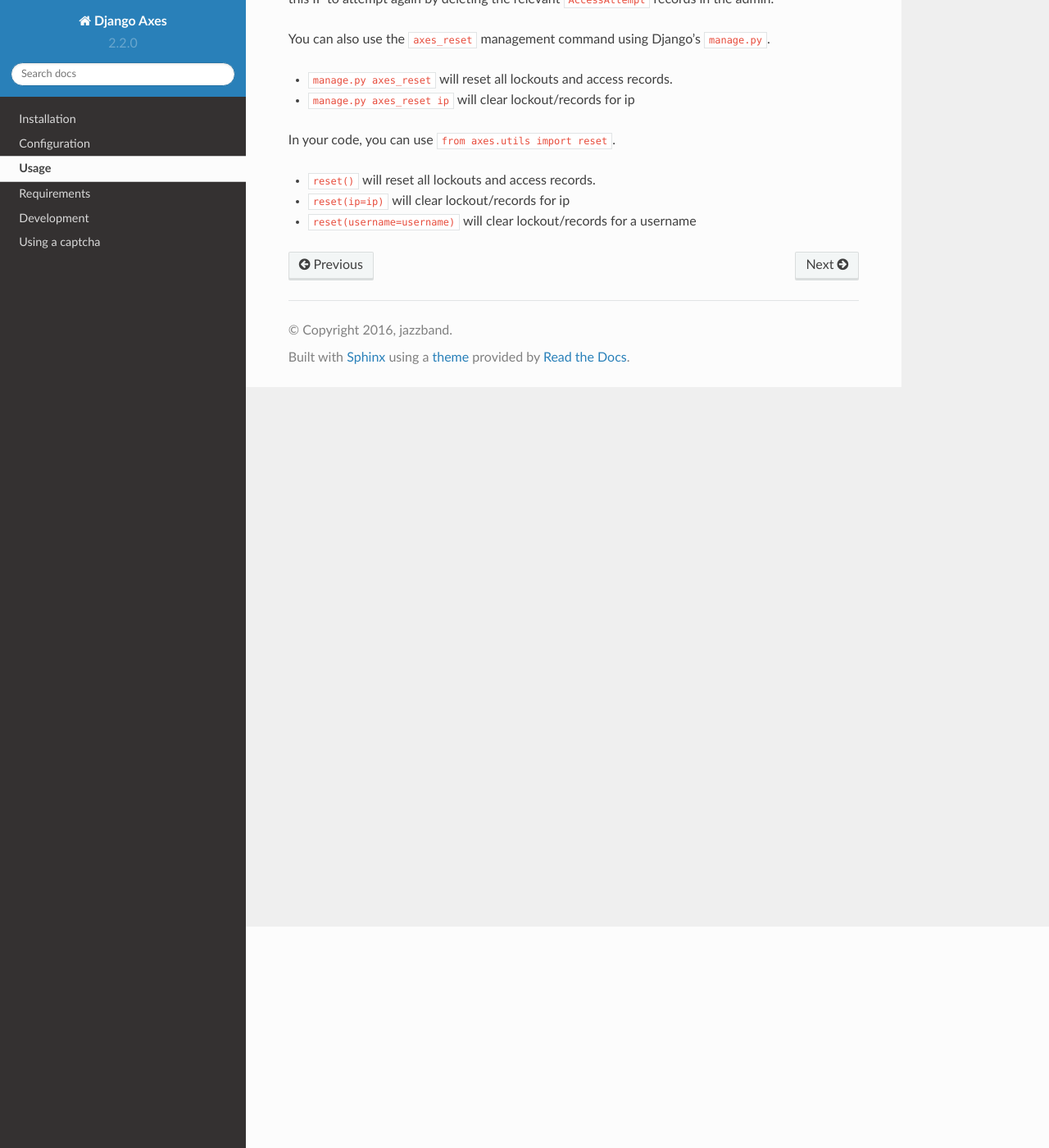
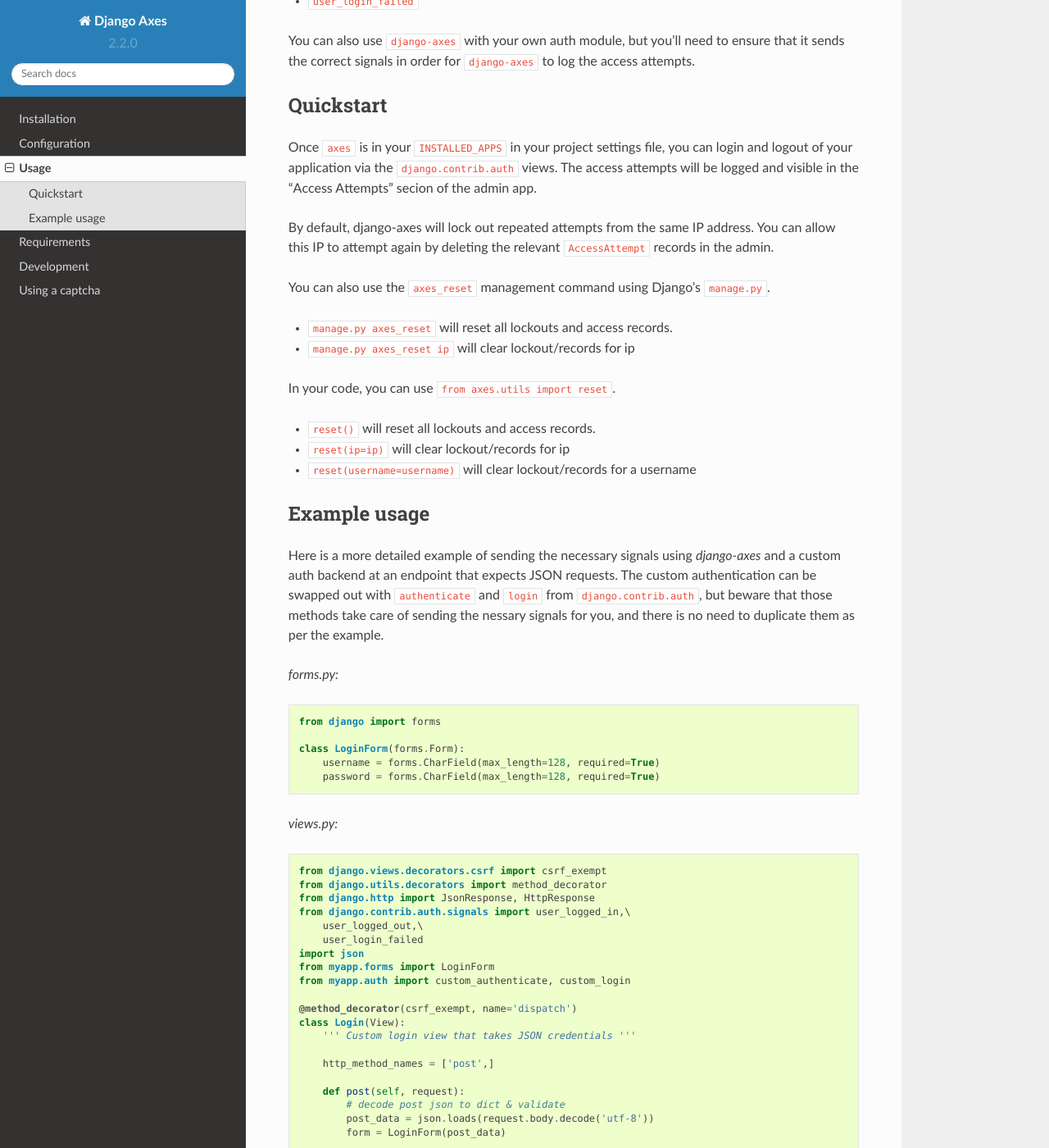
Before and after one commit to jazzband/django-axes, a Sphinx documentation site: the page built from docs/usage.rst, in a window 1280 px wide and 1400 px high, scrolled down 270 px. Shown: the whole window at 82% size. Built offline with Sphinx 7.4.7 and the Read the Docs theme 2.0.0, drawn with Linux system fonts in a browser that asks for light colours; some of the changed text lies outside the part shown.

Commit message:
Make usage cases (using django.contrib.auth's signals) explicit, and also detail how version 3 works, so that previous version 2 users who expect the `watch_login` decorator aren't confused. Issue #272 was opened due to incorrect documentation. Unfortunately, the relevant documentation file was deleted rather than updated, and the issue was closed. This commit is intended to fix the missing documentation.

```diff
--- a/docs/usage.rst
+++ b/docs/usage.rst
@@ -2,9 +2,24 @@
 
 Usage
 =====
+``django-axes`` listens to signals from ``django.contrib.auth.signals`` to
+log access attempts:
 
-Using ``django-axes`` is extremely simple. All you need to do is periodically
-check the Access Attempts section of the admin.
+* ``user_logged_in``
+* ``user_logged_out``
+* ``user_login_failed``
+
+You can also use ``django-axes`` with your own auth module, but you'll need
+to ensure that it sends the correct signals in order for ``django-axes`` to
+log the access attempts.
+
+Quickstart
+----------
+
+Once ``axes`` is in your ``INSTALLED_APPS`` in your project settings file,
+you can login and logout of your application via the ``django.contrib.auth``
+views. The access attempts will be logged and visible in the "Access Attempts"
+secion of the admin app.
 
 By default, django-axes will lock out repeated attempts from the same IP
 address. You can allow this IP to attempt again by deleting the relevant
@@ -21,3 +36,87 @@
 * ``reset()`` will reset all lockouts and access records.
 * ``reset(ip=ip)`` will clear lockout/records for ip
 * ``reset(username=username)`` will clear lockout/records for a username
+
+Example usage
+-------------
+
+Here is a more detailed example of sending the necessary signals using
+`django-axes` and a custom auth backend at an endpoint that expects JSON
+requests. The custom authentication can be swapped out with ``authenticate``
+and ``login`` from ``django.contrib.auth``, but beware that those methods take
+care of sending the nessary signals for you, and there is no need to duplicate
+them as per the example.
+
+*forms.py:* ::
+
+    from django import forms
+
+    class LoginForm(forms.Form):
+        username = forms.CharField(max_length=128, required=True)
+        password = forms.CharField(max_length=128, required=True)
+
+*views.py:* ::
+
+    from django.views.decorators.csrf import csrf_exempt
+    from django.utils.decorators import method_decorator
+    from django.http import JsonResponse, HttpResponse
+    from django.contrib.auth.signals import user_logged_in,\
+        user_logged_out,\
+        user_login_failed
+    import json
+    from myapp.forms import LoginForm
+    from myapp.auth import custom_authenticate, custom_login
+
+    @method_decorator(csrf_exempt, name='dispatch')
+    class Login(View):
+        ''' Custom login view that takes JSON credentials '''
+
+        http_method_names = ['post',]
+
+        def post(self, request):
+            # decode post json to dict & validate
+            post_data = json.loads(request.body.decode('utf-8'))
+            form = LoginForm(post_data)
+
+            if not form.is_valid():
+                # inform axes of failed login
+                user_login_failed.send(
+                    sender = User,
+                    request = request,
+                    credentials = {
+                        'username': form.cleaned_data.get('username')
+                    }
+                )
+                return HttpResponse(status=400)
+            user = custom_authenticate(
+                request = request,
+                username = form.cleaned_data.get('username'),
+                password = form.cleaned_data.get('password'),
+            )
+
+            if user is not None:
+                custom_login(request, user)
+                user_logged_in.send(
+                    sender = User,
+                    request = request,
+                    user = user,
+                )
+                return JsonResponse({'message':'success!'}, status=200)
+            else:
+                user_login_failed.send(
+                    sender = User,
+                    request = request,
+                    credentials = {
+                        'username':form.cleaned_data.get('username')
+                    },
+                )
+                return HttpResponse(status=403)
+
+*urls.py:*::
+
+    from django.urls import path
+    from myapp.views import Login
+
+    urlpatterns = [
+        path('login/', Login.as_view(), name='login'),
+    ]
```
